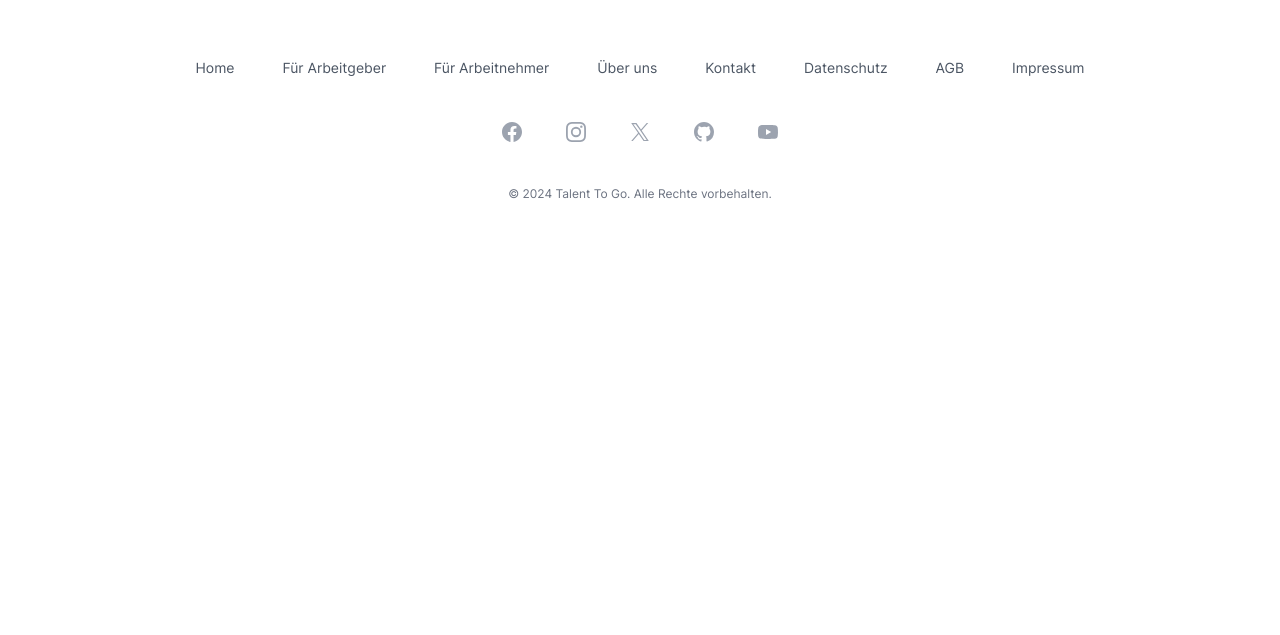
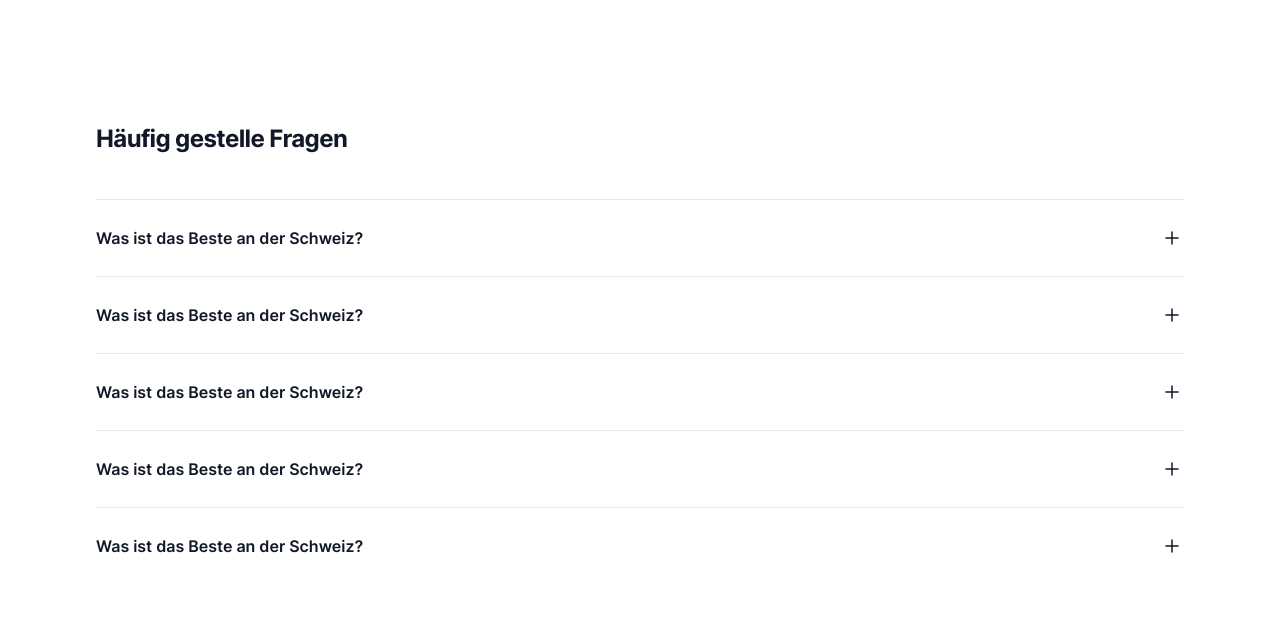
Before and after one commit to thomaserdmenger/TalentToGo, a React (Vite) app in the folder frontend/: page /employer in a window 1280 px wide. Shown: the part 2005-2640 px from the top of the page. Before the commit the page ends 2305 px from the top, so only its background shows below. Built offline with nearby package versions, Linux system fonts and the light colour scheme.

Commit message:
Add FAQ Section to Employer Page

```diff
--- a/frontend/src/data/employerData.js
+++ b/frontend/src/data/employerData.js
@@ -93,3 +93,65 @@ export const employerPlacementUS = {
   heading: "The process of recruiting specialists",
   text: "Lorem ipsum, dolor sit amet consectetur adipisicing elit. Maiores impedit perferendis suscipit eaque, iste dolor cupiditate blanditiis ratione.",
 }
+
+export const employerFaqDE = {
+  faqs: [
+    {
+      question: "Was ist das Beste an der Schweiz?",
+      answer:
+        "Ich weiß nicht, aber die Flagge ist ein großes Plus. Lorem ipsum dolor sit amet consectetur adipisicing elit. Quas cupiditate laboriosam fugiat.",
+    },
+    {
+      question: "Was ist das Beste an der Schweiz?",
+      answer:
+        "Ich weiß nicht, aber die Flagge ist ein großes Plus. Lorem ipsum dolor sit amet consectetur adipisicing elit. Quas cupiditate laboriosam fugiat.",
+    },
+    {
+      question: "Was ist das Beste an der Schweiz?",
+      answer:
+        "Ich weiß nicht, aber die Flagge ist ein großes Plus. Lorem ipsum dolor sit amet consectetur adipisicing elit. Quas cupiditate laboriosam fugiat.",
+    },
+    {
+      question: "Was ist das Beste an der Schweiz?",
+      answer:
+        "Ich weiß nicht, aber die Flagge ist ein großes Plus. Lorem ipsum dolor sit amet consectetur adipisicing elit. Quas cupiditate laboriosam fugiat.",
+    },
+    {
+      question: "Was ist das Beste an der Schweiz?",
+      answer:
+        "Ich weiß nicht, aber die Flagge ist ein großes Plus. Lorem ipsum dolor sit amet consectetur adipisicing elit. Quas cupiditate laboriosam fugiat.",
+    },
+  ],
+  heading: "Häufig gestelle Fragen",
+}
+
+export const employerFaqUS = {
+  faqs: [
+    {
+      question: "What's the best thing about Switzerland?",
+      answer:
+        "I don't know, but the flag is a big plus. Lorem ipsum dolor sit amet consectetur adipisicing elit. Quas cupiditate laboriosam fugiat.",
+    },
+    {
+      question: "What's the best thing about Switzerland?",
+      answer:
+        "I don't know, but the flag is a big plus. Lorem ipsum dolor sit amet consectetur adipisicing elit. Quas cupiditate laboriosam fugiat.",
+    },
+    {
+      question: "What's the best thing about Switzerland?",
+      answer:
+        "I don't know, but the flag is a big plus. Lorem ipsum dolor sit amet consectetur adipisicing elit. Quas cupiditate laboriosam fugiat.",
+    },
+    {
+      question: "What's the best thing about Switzerland?",
+      answer:
+        "I don't know, but the flag is a big plus. Lorem ipsum dolor sit amet consectetur adipisicing elit. Quas cupiditate laboriosam fugiat.",
+    },
+    {
+      question: "What's the best thing about Switzerland?",
+      answer:
+        "I don't know, but the flag is a big plus. Lorem ipsum dolor sit amet consectetur adipisicing elit. Quas cupiditate laboriosam fugiat.",
+    },
+  ],
+  heading: "Frequently asked questions",
+}
--- a/frontend/src/pages/EmployerPage.jsx
+++ b/frontend/src/pages/EmployerPage.jsx
@@ -1,12 +1,19 @@
+import { Disclosure } from "@headlessui/react"
+import { MinusSmallIcon, PlusSmallIcon } from "@heroicons/react/24/outline"
+import { useContext } from "react"
+import { CheckIcon } from "@heroicons/react/20/solid"
+import { languageContext } from "../Context/Context.jsx"
 import Footer from "../components/Footer.jsx"
 import Hero from "../components/Hero"
 import { employerDataDE, employerDataUS } from "../data/employerData.js"
 import { homeDataHeroDE, homeDataHeroUS } from "../data/homeData.js"
 import { navigationDE, navigationUS } from "../data/navigation.js"
-import { employerPlacementDE, employerPlacementUS } from "../data/employerData.js"
-import { CheckIcon } from "@heroicons/react/20/solid"
-import { useContext } from "react"
-import { languageContext } from "../Context/Context.jsx"
+import {
+  employerPlacementDE,
+  employerPlacementUS,
+  employerFaqDE,
+  employerFaqUS,
+} from "../data/employerData.js"
 
 const EmployerPage = () => {
   const { language } = useContext(languageContext)
@@ -92,6 +99,80 @@ const EmployerPage = () => {
             </div>
           </div>
         </section>
+        {/* FAQ for Employers */}
+        <section className="faqSectionForEmployers">
+          <div className="bg-white">
+            <div className="mx-auto max-w-7xl px-6 py-24 sm:py-32 lg:px-0 lg:py-40">
+              <div className="px-8 mx-auto max-w-4xl divide-y divide-gray-900/10 lg:max-w-6xl">
+                <h2 className="text-2xl font-bold leading-10 tracking-tight text-gray-900">
+                  {language === "DE" && employerFaqDE.heading}
+                  {language === "US" && employerFaqUS.heading}
+                </h2>
+                <dl className="mt-10 space-y-6 divide-y divide-gray-900/10">
+                  {language === "DE" && (
+                    <>
+                      {employerFaqDE.faqs.map((faq, index) => (
+                        <Disclosure as="div" key={index} className="pt-6">
+                          {({ open }) => (
+                            <>
+                              <dt>
+                                <Disclosure.Button className="flex w-full items-start justify-between text-left text-gray-900">
+                                  <span className="text-base font-semibold leading-7">
+                                    {faq.question}
+                                  </span>
+                                  <span className="ml-6 flex h-7 items-center">
+                                    {open ? (
+                                      <MinusSmallIcon className="h-6 w-6" aria-hidden="true" />
+                                    ) : (
+                                      <PlusSmallIcon className="h-6 w-6" aria-hidden="true" />
+                                    )}
+                                  </span>
+                                </Disclosure.Button>
+                              </dt>
+                              <Disclosure.Panel as="dd" className="mt-2 pr-12">
+                                <p className="text-base leading-7 text-gray-600">{faq.answer}</p>
+                              </Disclosure.Panel>
+                            </>
+                          )}
+                        </Disclosure>
+                      ))}
+                    </>
+                  )}
+
+                  {language === "US" && (
+                    <>
+                      {employerFaqUS.faqs.map((faq, index) => (
+                        <Disclosure as="div" key={index} className="pt-6">
+                          {({ open }) => (
+                            <>
+                              <dt>
+                                <Disclosure.Button className="flex w-full items-start justify-between text-left text-gray-900">
+                                  <span className="text-base font-semibold leading-7">
+                                    {faq.question}
+                                  </span>
+                                  <span className="ml-6 flex h-7 items-center">
+                                    {open ? (
+                                      <MinusSmallIcon className="h-6 w-6" aria-hidden="true" />
+                                    ) : (
+                                      <PlusSmallIcon className="h-6 w-6" aria-hidden="true" />
+                                    )}
+                                  </span>
+                                </Disclosure.Button>
+                              </dt>
+                              <Disclosure.Panel as="dd" className="mt-2 pr-12">
+                                <p className="text-base leading-7 text-gray-600">{faq.answer}</p>
+                              </Disclosure.Panel>
+                            </>
+                          )}
+                        </Disclosure>
+                      ))}
+                    </>
+                  )}
+                </dl>
+              </div>
+            </div>
+          </div>
+        </section>
       </main>
       <Footer />
     </>
```
